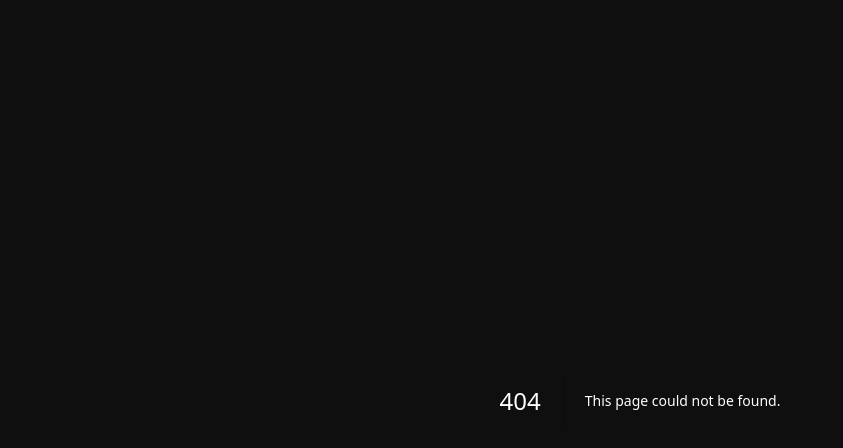
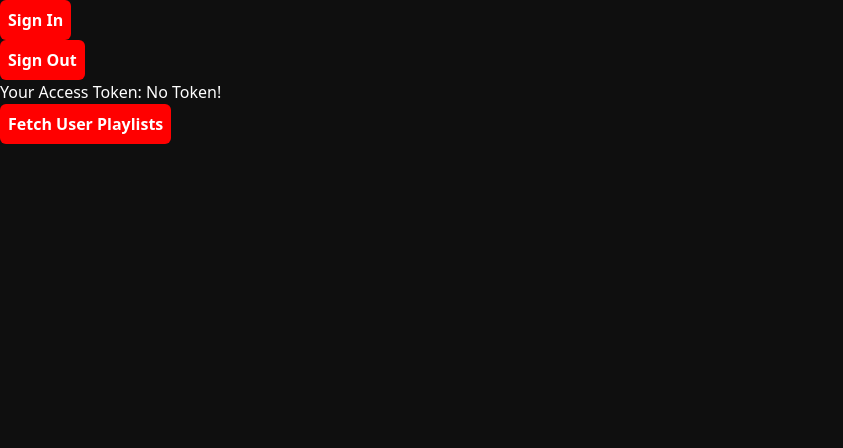
Before and after one commit to ErikGXDev/yt-playlist-player, a Next.js app: page /accessToken in a window 1280 px wide. Before the commit this address had no page. Shown: the top 448 px of the page, without its empty margins (0-843 px from the left). Built offline with nearby package versions, Linux system fonts and the light colour scheme; no server answers; what tailwindcss-font-inter would draw is missing.

Commit message:
Check access_token page

```diff
--- /dev/null
+++ b/src/pages/accessToken.tsx
@@ -0,0 +1,30 @@
+import type {
+  GetServerSidePropsContext,
+  InferGetServerSidePropsType,
+} from "next";
+import { useSession } from "next-auth/react";
+
+import ButtonLogin from "@/components/ButtonLogin";
+import ButtonLogout from "@/components/ButtonLogout";
+import Button from "@/components/Button";
+
+export default function SignIn({}) {
+  const { data } = useSession();
+
+  //@ts-ignore
+  const accessToken = data?.accessToken || "No Token!";
+  return (
+    <>
+      <ButtonLogin color="primary">Sign In</ButtonLogin>
+      <ButtonLogout color="primary">Sign Out</ButtonLogout>
+      <p>Your Access Token: {accessToken}</p>
+      <div
+        onClick={() => {
+          fetch("/api/userplaylists");
+        }}
+      >
+        <Button color="primary">Fetch User Playlists</Button>
+      </div>
+    </>
+  );
+}
```
